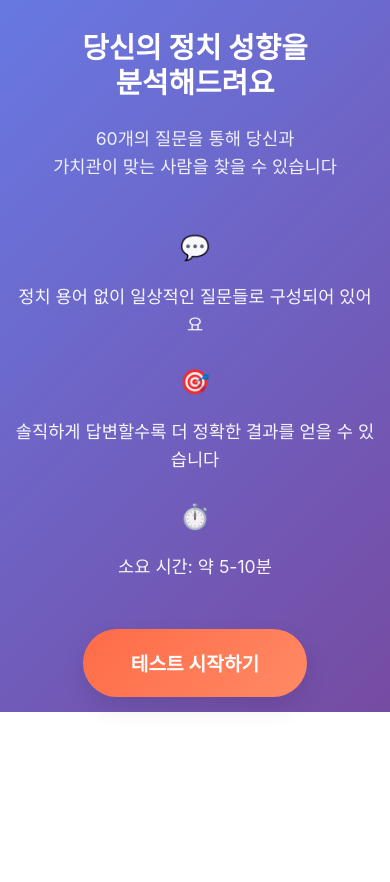
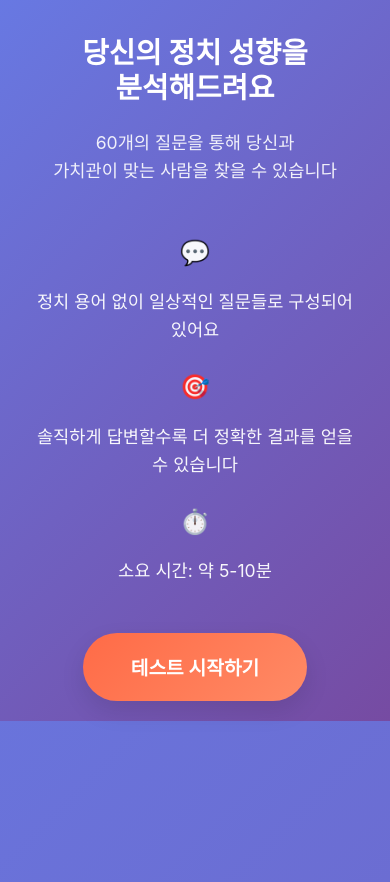
Before and after one commit to BaeEunho/sidepick, a plain HTML site: page test.html in a window 390 px wide. Shown: the part 132-1014 px from the top of the page. Before the commit the page ends 844 px from the top, so only its background shows below. Drawn offline with Linux system fonts and the light colour scheme.

Commit message:
모바일 최적화 스크롤
모바일 최적화 스크롤

```diff
--- a/profile-style.css
+++ b/profile-style.css
@@ -11,6 +11,9 @@ body {
     line-height: 1.6;
     color: #333;
     background-color: #f8f9fa;
+    overflow-x: hidden;
+    overflow-y: auto;
+    -webkit-overflow-scrolling: touch;
 }
 
 .container {
--- a/result-style.css
+++ b/result-style.css
@@ -13,6 +13,9 @@ body {
     min-height: 100vh;
     color: #333;
     line-height: 1.6;
+    overflow-x: hidden;
+    overflow-y: auto;
+    -webkit-overflow-scrolling: touch;
 }
 
 .container {
--- a/style.css
+++ b/style.css
@@ -11,6 +11,8 @@ body {
     color: #2c3e50;
     background-color: #ffffff;
     overflow-x: hidden;
+    overflow-y: auto;
+    -webkit-overflow-scrolling: touch;
 }
 
 .container {
--- a/test-style.css
+++ b/test-style.css
@@ -12,6 +12,8 @@ body {
     background: linear-gradient(135deg, #667eea 0%, #764ba2 100%);
     min-height: 100vh;
     overflow-x: hidden;
+    overflow-y: auto;
+    -webkit-overflow-scrolling: touch;
 }
 
 /* Color Variables */
@@ -34,11 +36,9 @@ body {
 
 /* Screen Management */
 .screen {
-    position: fixed;
-    top: 0;
-    left: 0;
+    position: relative;
     width: 100%;
-    height: 100vh;
+    min-height: 100vh;
     display: flex;
     align-items: center;
     justify-content: center;
@@ -46,6 +46,8 @@ body {
     visibility: hidden;
     transition: all 0.5s ease;
     z-index: 1;
+    padding: 20px;
+    box-sizing: border-box;
 }
 
 .screen.active {
```
Also changed, not shown: test-all-results.html (+3 -0 lines), index.html (line endings or trailing spaces).
